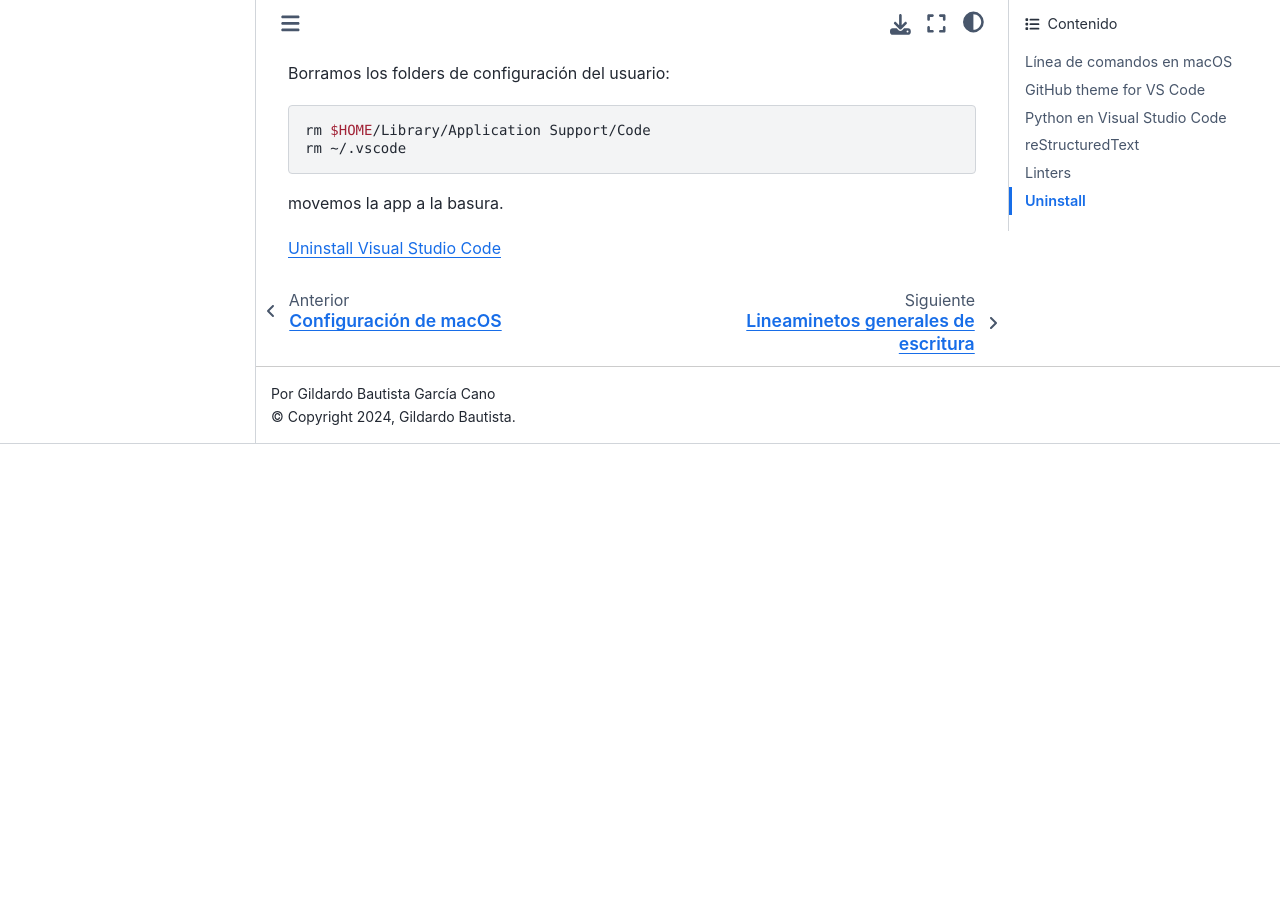
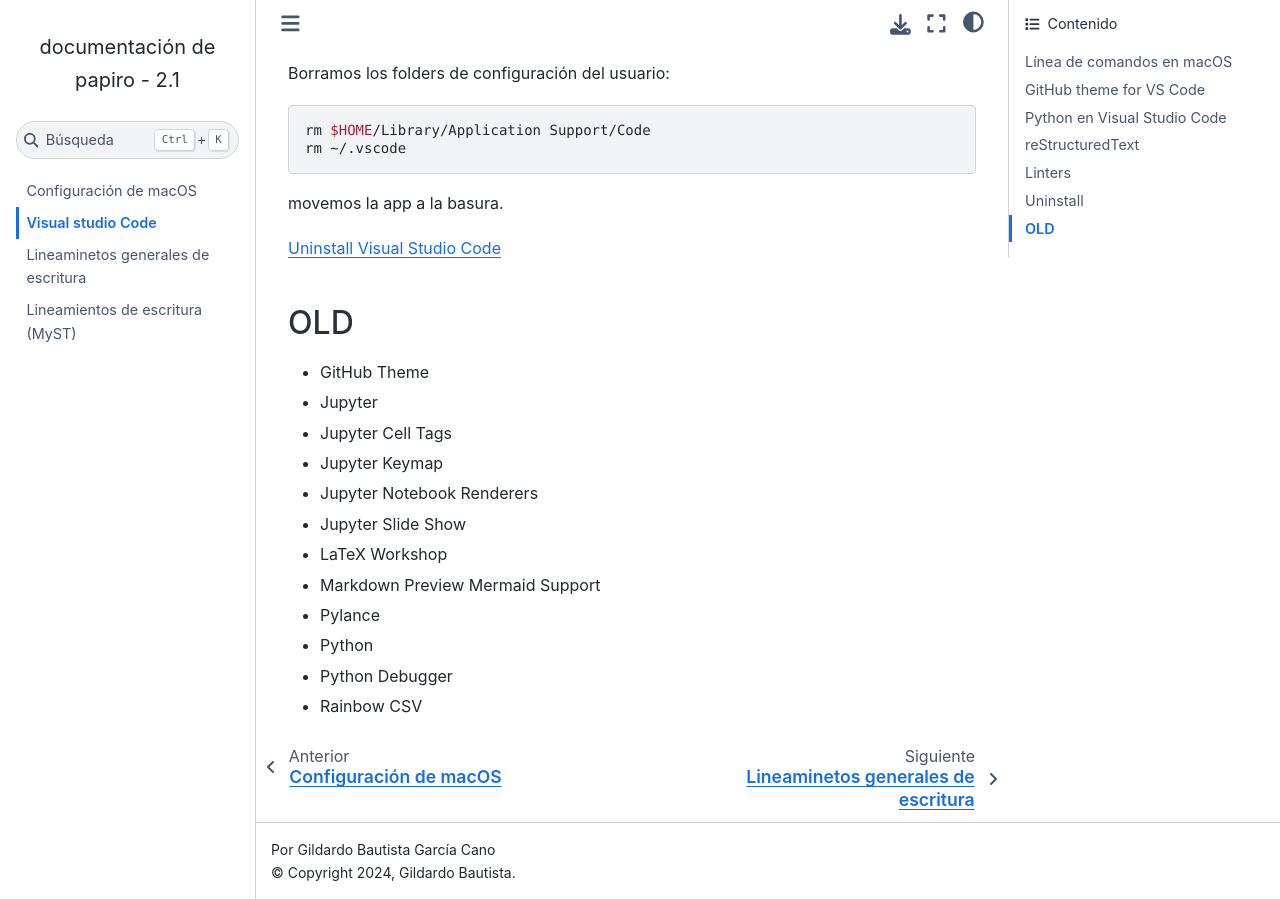
Before and after one commit to gil-cano/papiro, a Sphinx documentation site: the page built from docs/vscode.md, in a window 1280 px wide and 900 px high, scrolled down 3744 px. Built offline with Sphinx 7.4.7 and the Sphinx Book theme 1.1.4, drawn with Linux system fonts in a browser that asks for light colours; before the commit the page ends 4188 px from its top, so only the background shows below that.

Commit message:
update vscode plugins

```diff
--- a/docs/vscode.md
+++ b/docs/vscode.md
@@ -151,3 +151,19 @@
 movemos la app a la basura.
 
 [Uninstall Visual Studio Code](https://code.visualstudio.com/docs/setup/uninstall)
+
+
+## OLD
+
+* GitHub Theme
+* Jupyter
+* Jupyter Cell Tags
+* Jupyter Keymap
+* Jupyter Notebook Renderers
+* Jupyter Slide Show
+* LaTeX Workshop
+* Markdown Preview Mermaid Support
+* Pylance
+* Python
+* Python Debugger
+* Rainbow CSV
```
